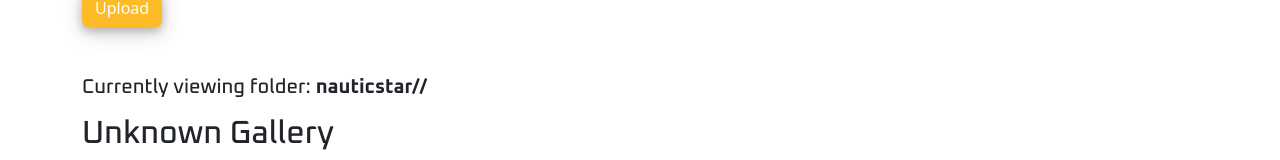
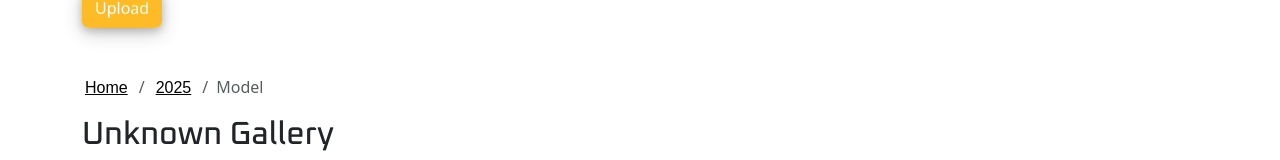
Before and after one commit to megsra17/Vanderbilt-Resources, a Vue app: page / in a window 1280 px wide. Shown: the part 1169-1329 px from the top of the page. Built offline with nearby package versions, Linux system fonts and the light colour scheme; no server answers; sample sign-in values are in the browser's storage; a web font is replaced by a local one.

Commit message:
breadcrumb

```diff
--- a/src/views/Home.vue
+++ b/src/views/Home.vue
@@ -173,14 +173,26 @@
     <!-- Gallery Section for Cloudinary Images -->
     <div class="container py-4">
       <!-- Display the active folder if available -->
-      <div v-if="menuStore.active.year && menuStore.active.boat" class="mb-3">
-        <h5>
-          Currently viewing folder:
-          <strong
-            >nauticstar/{{ menuStore.active.year.key }}/{{ menuStore.active.boat.key }}</strong
-          >
-        </h5>
-      </div>
+      <nav style="--bs-breadcrumb-divider: '/'" aria-label="breadcrumb" class="mb-2">
+        <ol class="breadcrumb">
+          <!-- Home -->
+          <li class="breadcrumb-item">
+            <router-link to="/">Home</router-link>
+          </li>
+
+          <!-- Year (non-active) -->
+          <li class="breadcrumb-item">
+            <router-link>
+              {{ menuStore.active.year?.key || '2025' }}
+            </router-link>
+          </li>
+
+          <!-- Boat Model (active) -->
+          <li class="breadcrumb-item active" aria-current="page">
+            {{ menuStore.active.boat?.key || 'Model' }}
+          </li>
+        </ol>
+      </nav>
       <!-- Use the computed property for the title -->
       <h2 class="boat-title">{{ galleryTitle }}</h2>
       <div v-if="menuStore.loading" class="text-center">Loading images...</div>
```
